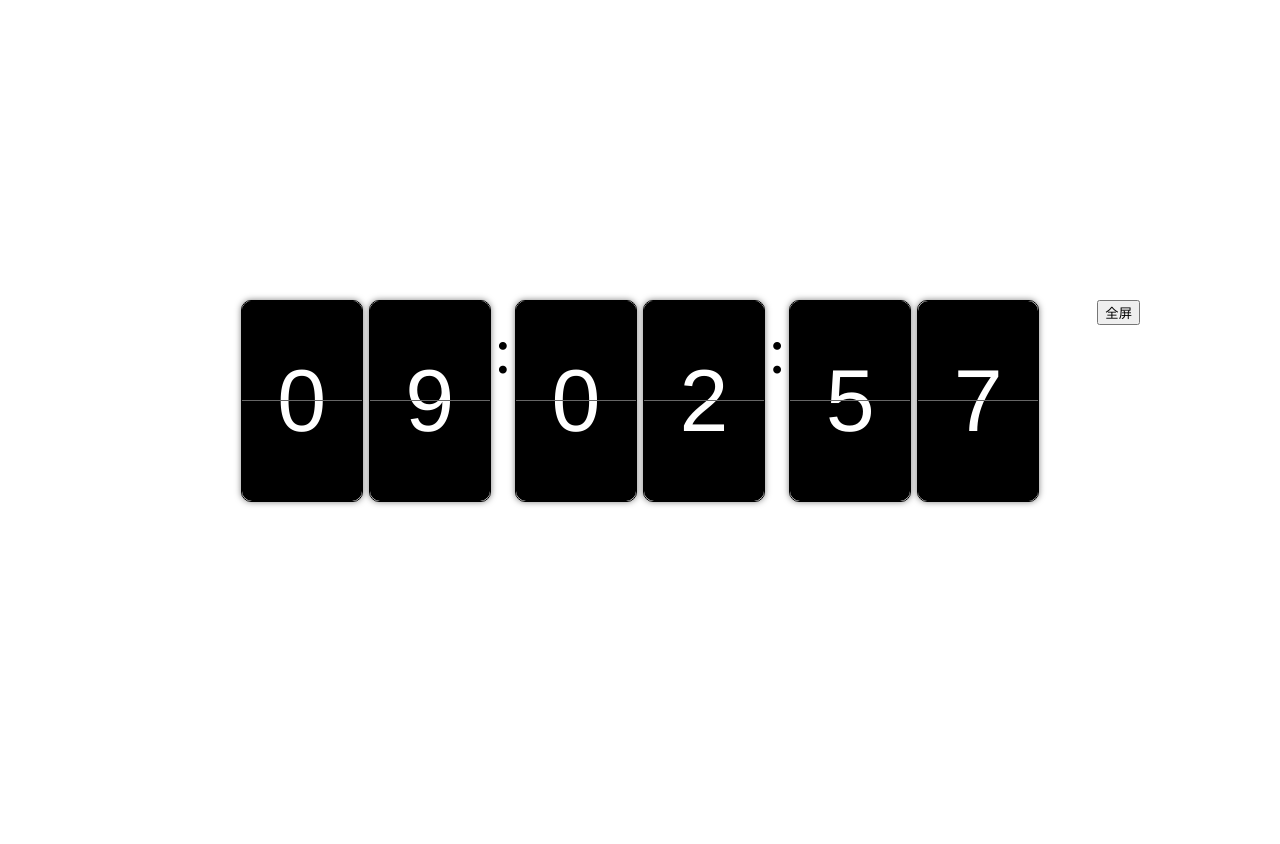
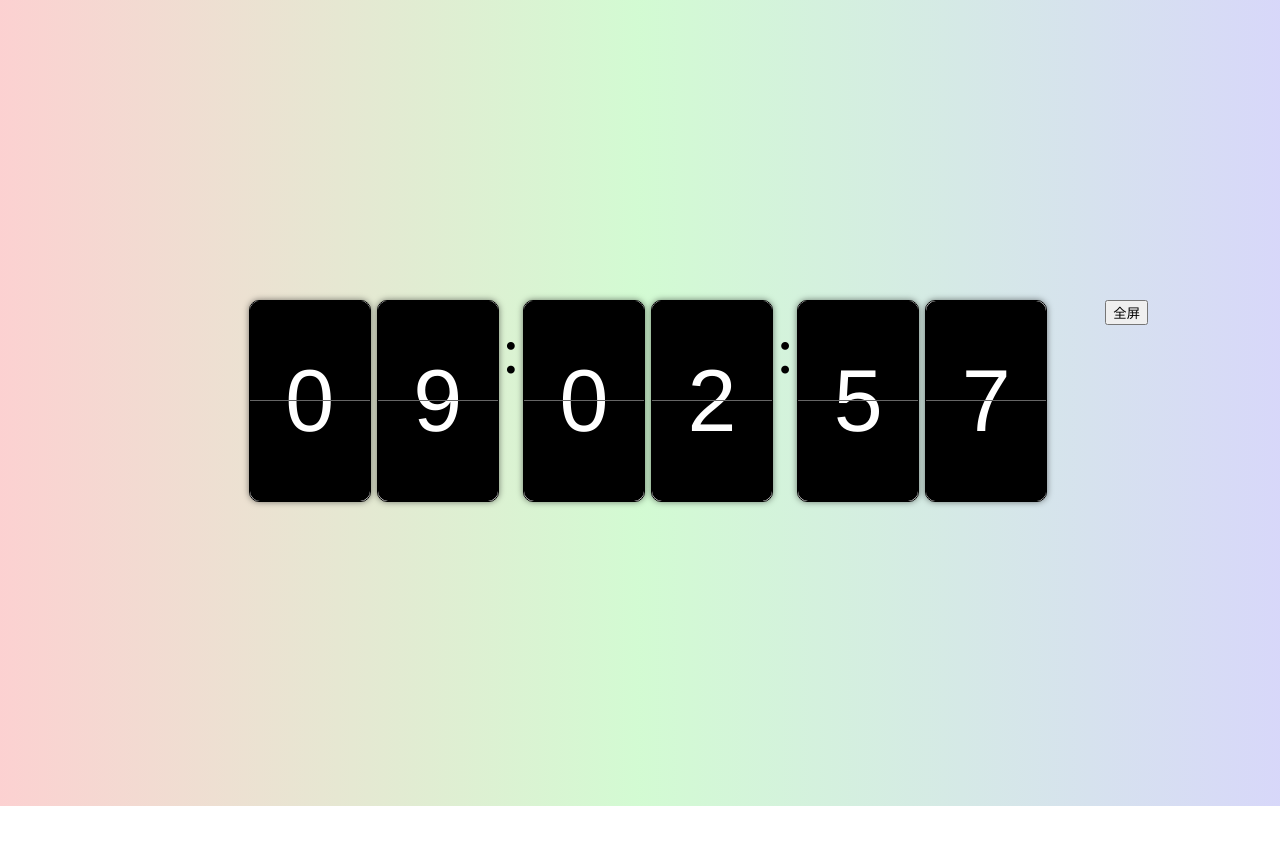
Before and after one commit to l1hang/project-test, a Vue app: page / in a window 1280 px wide. Shown: the top 844 px of the page. After the commit the page ends 806 px from the top, so only its background shows below. Built offline with nearby package versions, Linux system fonts and the light colour scheme; what view-design would draw is missing.

Commit message:
feat:color

```diff
--- a/src/App.vue
+++ b/src/App.vue
@@ -45,9 +45,14 @@ export default {
 </script>
 
 <style>
+body {
+  width: 100%;
+  height: 100%;
+  background: linear-gradient(to right, rgba(244, 103, 103, 0.3), rgba(108, 241, 108, 0.3), rgba(124, 124, 236, 0.3));
+}
 #app{
   width: 1000px;
-  height: 1000px;
+  height: 100%;
   margin: 300px auto;
   position: relative;
 }
```
